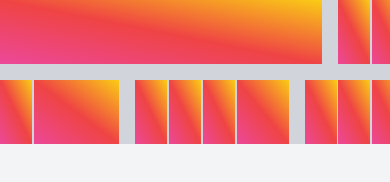
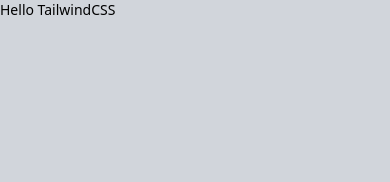
Before and after one commit to EdiJunior88/TailwindCSS_2_para_Iniciantes, a website: page src/index.html in a window 390 px wide. Drawn offline with Linux system fonts and the light colour scheme.

Commit message:
Responsividade

```diff
--- a/src/index.html
+++ b/src/index.html
@@ -9,21 +9,9 @@
   <title>Curso Gratuito de TailwindCSS</title>
 </head>
 
-<body class="bg-gray-100 h-screen">
-  <div class="grid grid-cols-12 gap-4 bg-gray-300 h-36">
-    <div class="col-span-10 p-4 text-white bg-gradient-to-bl from-yellow-400 via-red-500 to-pink-500"></div>
-    <div class="p-4 text-white bg-gradient-to-bl from-yellow-400 via-red-500 to-pink-500"></div>
-    <div class="p-4 text-white bg-gradient-to-bl from-yellow-400 via-red-500 to-pink-500"></div>
-    <div class="p-4 text-white bg-gradient-to-bl from-yellow-400 via-red-500 to-pink-500"></div>
-    <div class="col-span-3 p-4 text-white bg-gradient-to-bl from-yellow-400 via-red-500 to-pink-500"></div>
-    <div class="p-4 text-white bg-gradient-to-bl from-yellow-400 via-red-500 to-pink-500"></div>
-    <div class="p-4 text-white bg-gradient-to-bl from-yellow-400 via-red-500 to-pink-500"></div>
-    <div class="p-4 text-white bg-gradient-to-bl from-yellow-400 via-red-500 to-pink-500"></div>
-    <div class="col-span-2 p-4 text-white bg-gradient-to-bl from-yellow-400 via-red-500 to-pink-500"></div>
-    <div class="p-4 text-white bg-gradient-to-bl from-yellow-400 via-red-500 to-pink-500"></div>
-    <div class="p-4 text-white bg-gradient-to-bl from-yellow-400 via-red-500 to-pink-500"></div>
-    <div class="p-4 text-white bg-gradient-to-bl from-yellow-400 via-red-500 to-pink-500"></div>
-  </div>
+<body class="bg-gray-300 sm:bg-red-300 h-screen">
+  <h1 class="text-sm sm:text-base md:text-xl lg:text-2xl">Hello TailwindCSS</h1>
+
 </body>
 
 </html>
```
Also changed, not shown: dist/output.css.
